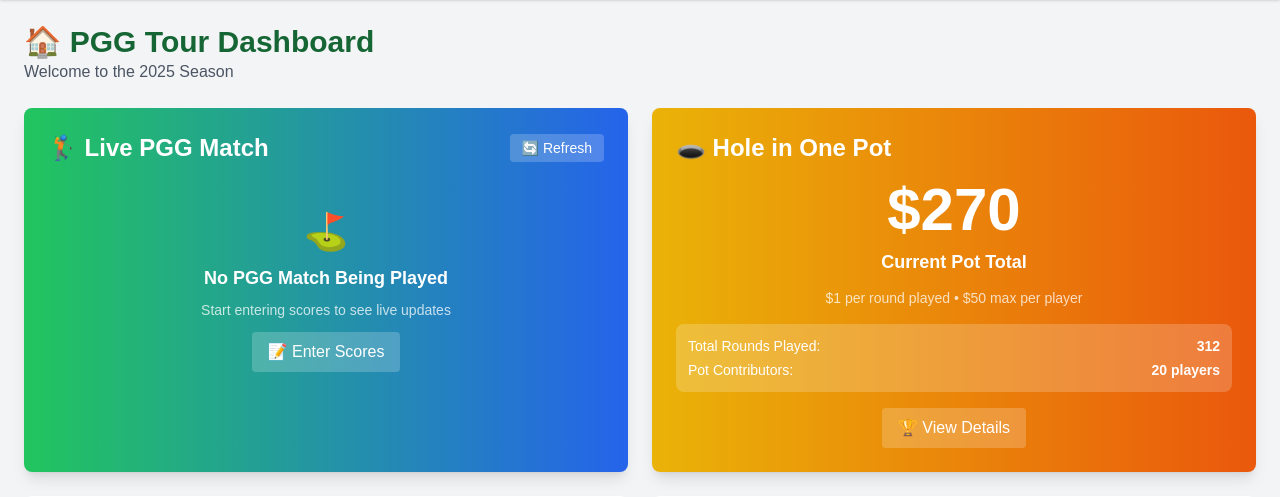
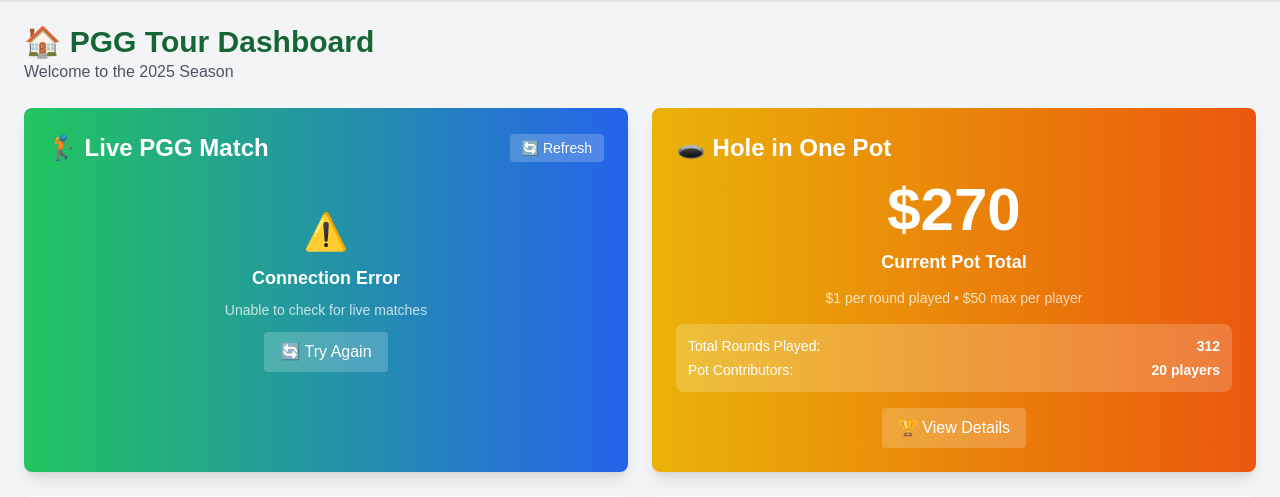
Before and after one commit to platodw/pgg-tour, a Flask app: page /home in a window 1280 px wide. Shown: the part 64-561 px from the top of the page. Run offline with Flask 3, Linux system fonts and the light colour scheme; the visitor is signed in with stand-in values (Sample User, id 1); data comes from the database, SQL or seed files in the repository; data that the repository does not hold is empty; some libraries are stand-ins or nearby versions.

Commit message:
Add comprehensive debugging for live match system

```diff
--- a/app.py
+++ b/app.py
@@ -356,6 +356,17 @@
     except Exception as e:
         print(f"❌ Error updating live scorecard: {e}")
         return jsonify({'success': False, 'error': str(e)})
+
+@app.route("/api/debug-session")
+@require_auth
+def debug_session():
+    """Debug endpoint to check session data"""
+    return jsonify({
+        'active_scorecard': session.get('active_scorecard', False),
+        'has_scorecard_data': bool(session.get('scorecard_data')),
+        'player_count': len(session.get('scorecard_data', {}).get('players', [])),
+        'session_keys': list(session.keys())
+    })
 
 @app.route("/scorecard", methods=["GET", "POST"])
 @require_auth
--- a/templates/home.html
+++ b/templates/home.html
@@ -205,15 +205,29 @@
 <script>
 // Check for live match data and update the Live PGG Match section
 function checkForLiveMatch() {
-  // This would typically check if there's an active scorecard session
-  // For now, we'll check if there are any scores from today
+  console.log('🔄 Checking for live match...');
+  const liveMatchContent = document.getElementById('live-match-content');
+
+  // Show loading state
+  liveMatchContent.innerHTML = `
+    <div class="text-center py-4">
+      <div class="text-sm opacity-75">🔄 Checking for live matches...</div>
+    </div>
+  `;
 
   fetch('/api/live-match-status')
-    .then(response => response.json())
+    .then(response => {
+      console.log('📡 API Response status:', response.status);
+      if (!response.ok) {
+        throw new Error(`HTTP ${response.status}`);
+      }
+      return response.json();
+    })
     .then(data => {
-      const liveMatchContent = document.getElementById('live-match-content');
+      console.log('📊 Live match data:', data);
 
       if (data.hasLiveMatch) {
+        console.log('✅ Live match found!');
         // Show live scoreboard data
         const liveIndicator = data.isLive ? '<span class="inline-block w-2 h-2 bg-red-500 rounded-full animate-pulse mr-2"></span>LIVE' : '';
 
@@ -239,6 +253,7 @@
           </div>
         `;
       } else {
+        console.log('❌ No live match found');
         // Show no match message
         liveMatchContent.innerHTML = `
           <div class="text-center py-8">
@@ -253,7 +268,17 @@
       }
     })
     .catch(error => {
-      console.log('No live match API available, showing default message');
+      console.error('❌ Error checking live match:', error);
+      liveMatchContent.innerHTML = `
+        <div class="text-center py-8">
+          <div class="text-4xl mb-3">⚠️</div>
+          <p class="text-lg font-semibold">Connection Error</p>
+          <p class="text-sm opacity-75 mt-2">Unable to check for live matches</p>
+          <button onclick="checkForLiveMatch()" class="inline-block mt-3 bg-white bg-opacity-20 text-white px-4 py-2 rounded hover:bg-opacity-30 transition">
+            🔄 Try Again
+          </button>
+        </div>
+      `;
     });
 }
 
```
